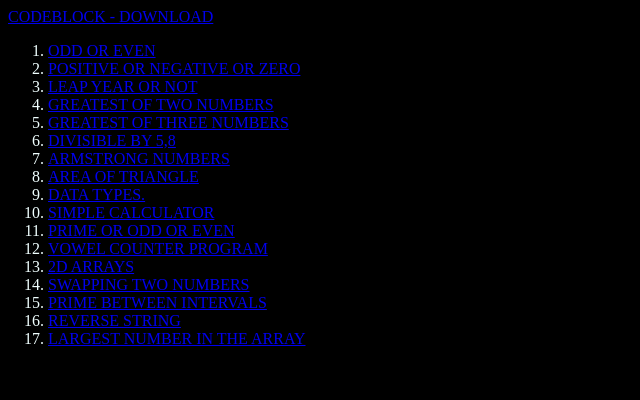
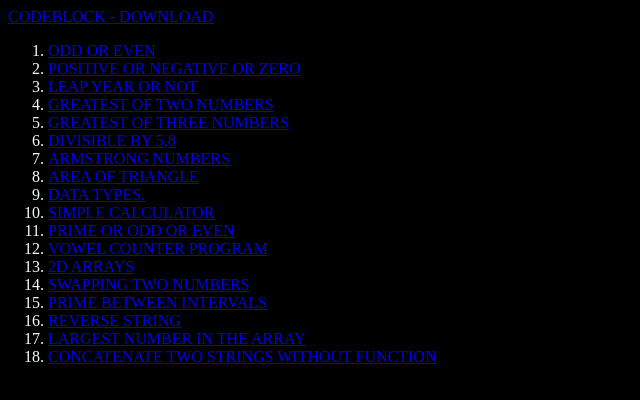
Before and after one commit to Thilak05/Lab-materials, a plain HTML site: page index.html in a window 1280 px wide. Shown: the whole page, without its empty margins (0-640 px from the left). Drawn offline with Linux system fonts and the light colour scheme.

Commit message:
Update index.html

```diff
--- a/index.html
+++ b/index.html
@@ -24,6 +24,7 @@
       <li> <a href="prime between intervals.c">PRIME BETWEEN INTERVALS</a> </li>
       <li> <a href="reverse string.c">REVERSE STRING</a> </li>
       <li> <a href="Untitled1.c">LARGEST NUMBER IN THE ARRAY</a> </li>
+      <li> <a href="sec22ec092-14a.c">CONCATENATE TWO STRINGS WITHOUT FUNCTION</a> </li>
     </ol>
 
   </body>
```
